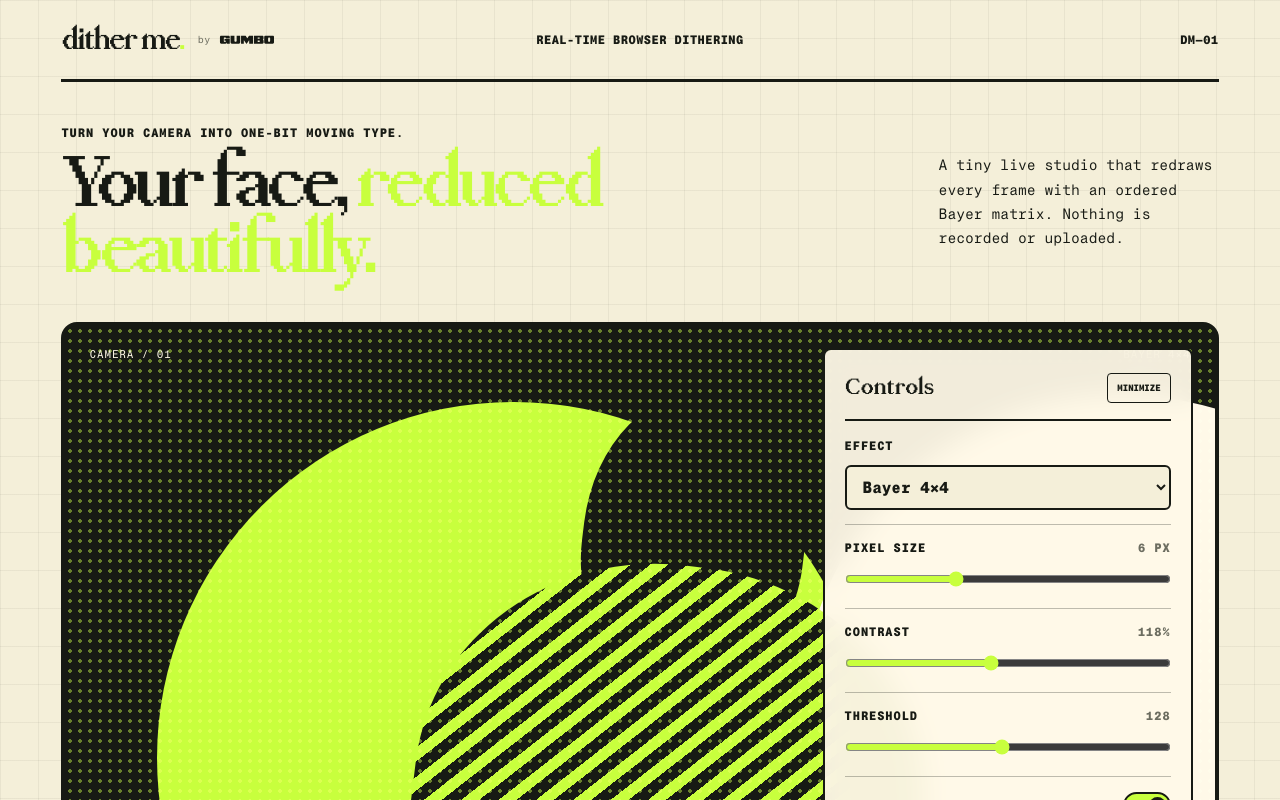
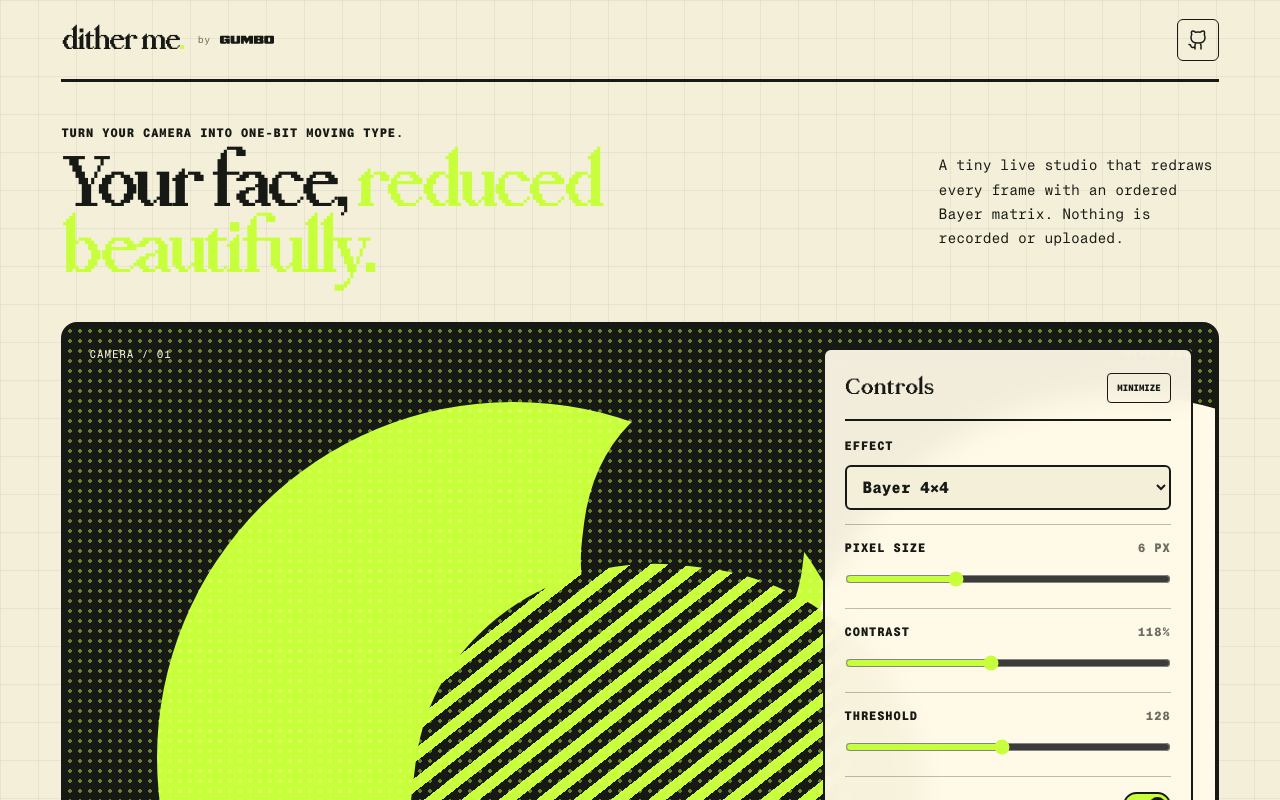
Before and after one commit to hellogumbo/ditherme, a Next.js app: page / in a window 1280 px wide. Shown: the top 800 px of the page. Built offline with nearby package versions, Linux system fonts and the light colour scheme.

Commit message:
Simplify header and add GitHub link

```diff
--- a/app/globals.css
+++ b/app/globals.css
@@ -58,7 +58,7 @@ button, select, input { accent-color: var(--acid); }
   min-height: 82px;
   border-bottom: 3px solid var(--ink);
   display: grid;
-  grid-template-columns: 1fr auto 1fr;
+  grid-template-columns: 1fr auto;
   align-items: center;
   gap: 24px;
   text-transform: uppercase;
@@ -95,8 +95,18 @@ button, select, input { accent-color: var(--acid); }
   text-decoration: none;
 }
 .gumbo-by svg { width: 58px; height: auto; color: var(--ink); }
-.masthead p { margin: 0; }
-.edition { justify-self: end; }
+.github-link {
+  width: 42px;
+  height: 42px;
+  border: 1px solid var(--ink);
+  border-radius: 6px;
+  display: grid;
+  place-items: center;
+  color: var(--ink);
+  background: transparent;
+  transition: color 130ms ease, background 130ms ease;
+}
+.github-link:hover { color: var(--paper); background: var(--ink); }
 
 .intro {
   padding: clamp(28px, 3.3vw, 50px) 0 clamp(24px, 3vw, 42px);
@@ -363,7 +373,6 @@ footer a:hover { color: var(--gumbo-blue); }
 @media (max-width: 600px) {
   .app-shell { padding: 0 18px 24px; background-size: 28px 28px; }
   .masthead { grid-template-columns: 1fr auto; }
-  .masthead p { display: none; }
   .intro { padding: 24px 0 20px; }
   .eyebrow { font-size: 10px; }
   h1 { font-size: clamp(40px, 13vw, 64px); line-height: .83; }
--- a/app/page.tsx
+++ b/app/page.tsx
@@ -36,6 +36,14 @@ function DownloadIcon() {
   return (
     <svg aria-hidden="true" width="24" height="24" fill="none" viewBox="0 0 24 24">
       <path stroke="currentColor" strokeLinecap="round" strokeLinejoin="round" strokeWidth="1.5" d="M3 15a5 5 0 0 0 5 5h8a5 5 0 0 0 5-5M9 12.188a15 15 0 0 0 2.556 2.655A.7.7 0 0 0 12 15m3-2.812a15 15 0 0 1-2.556 2.655A.7.7 0 0 1 12 15m0 0V4" />
+    </svg>
+  );
+}
+
+function GitHubIcon() {
+  return (
+    <svg aria-hidden="true" width="24" height="24" fill="none" viewBox="0 0 24 24">
+      <path stroke="currentColor" strokeLinecap="round" strokeLinejoin="round" strokeWidth="1.5" d="M10 15a3.72 3.72 0 0 0-1 2.58V21m5-6a3.72 3.72 0 0 1 1 2.58V21m-6-1.95a5.7 5.7 0 0 1-2.82.36c-1.52-.52-1.12-1.9-1.9-2.47A2.37 2.37 0 0 0 3 16.5m16-6.75c0 3-1.95 5.25-7 5.25s-7-2.25-7-5.25a6.3 6.3 0 0 1 .68-3c-.34-1.47-.21-3.28.52-3.64s2.27.3 3.54 1.15a13 13 0 0 1 2.26-.2 13 13 0 0 1 2.26.18c1.27-.85 2.88-1.48 3.54-1.15s.86 2.17.52 3.64A6.3 6.3 0 0 1 19 9.75Z" />
     </svg>
   );
 }
@@ -209,8 +217,9 @@ export default function Home() {
           <a className="wordmark" href="#top" aria-label="Dither me home">dither me<span aria-hidden="true">.</span></a>
           <a className="gumbo-by" href={GUMBO_URL} target="_blank" rel="noreferrer" aria-label="Dither me by Gumbo">by <GumboWordmark /></a>
         </div>
-        <p>real-time browser dithering</p>
-        <span className="edition">DM—01</span>
+        <a className="github-link" href="https://github.com/hellogumbo/ditherme" target="_blank" rel="noreferrer" aria-label="View dither me on GitHub">
+          <GitHubIcon />
+        </a>
       </header>
 
       <section className="intro" id="top">
```
